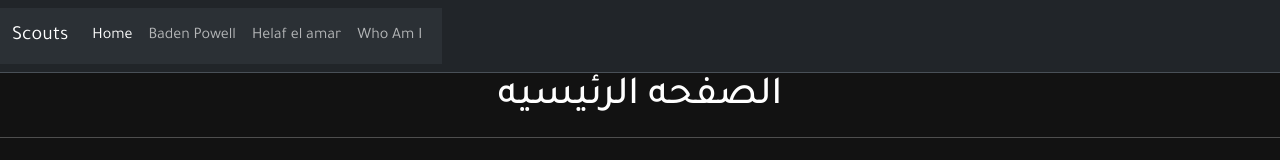
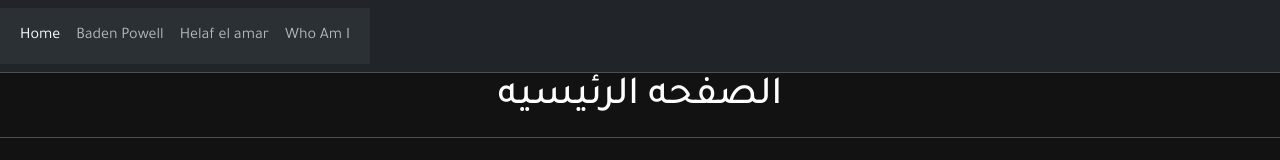
Before and after one commit to vatot12/vatot12.github.io, a plain HTML site: page index.html in a window 1280 px wide. Shown: the top 160 px of the page. Drawn offline with nearby package versions, Linux system fonts and the light colour scheme.

Commit message:
Update index.html

```diff
--- a/index.html
+++ b/index.html
@@ -13,7 +13,6 @@
         <nav class="navbar bg-dark border-bottom border-body" data-bs-theme="dark">
             <nav class="navbar navbar-expand-lg bg-body-tertiary">
   <div class="container-fluid">
-    <a class="navbar-brand" href="#">Scouts</a>
     <button class="navbar-toggler" type="button" data-bs-toggle="collapse" data-bs-target="#navbarNavDropdown" aria-controls="navbarNavDropdown" aria-expanded="false" aria-label="Toggle navigation">
       <span class="navbar-toggler-icon"></span>
     </button>
```
